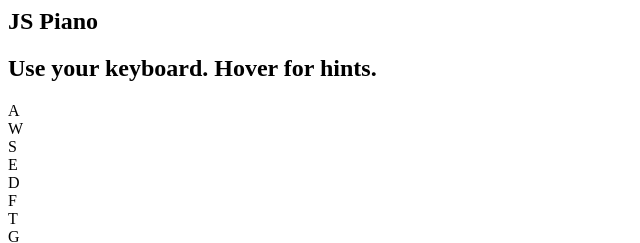
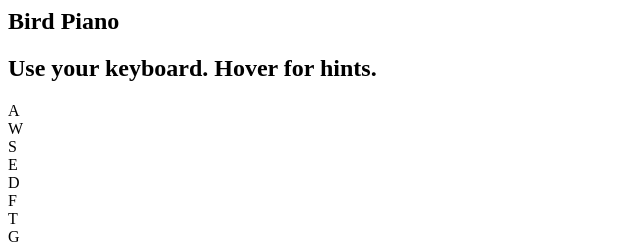
Before and after one commit to zhoaa/zhoaa.github.io, a plain HTML site: page keaboard/bird.html in a window 1280 px wide. Shown: the top 243 px of the page, 0-640 px from the left. Drawn offline with Linux system fonts and the light colour scheme.

Commit message:
Change name of bird piano

```diff
--- a/keaboard/bird.html
+++ b/keaboard/bird.html
@@ -2,7 +2,7 @@
 <body>
     <section id="wrap">
       <header>
-        <h1>JS Piano</h1>
+        <h1>Bird Piano</h1>
         <h2>Use your keyboard. Hover for hints.</h2>
       </header>
       <section id="main">
```
